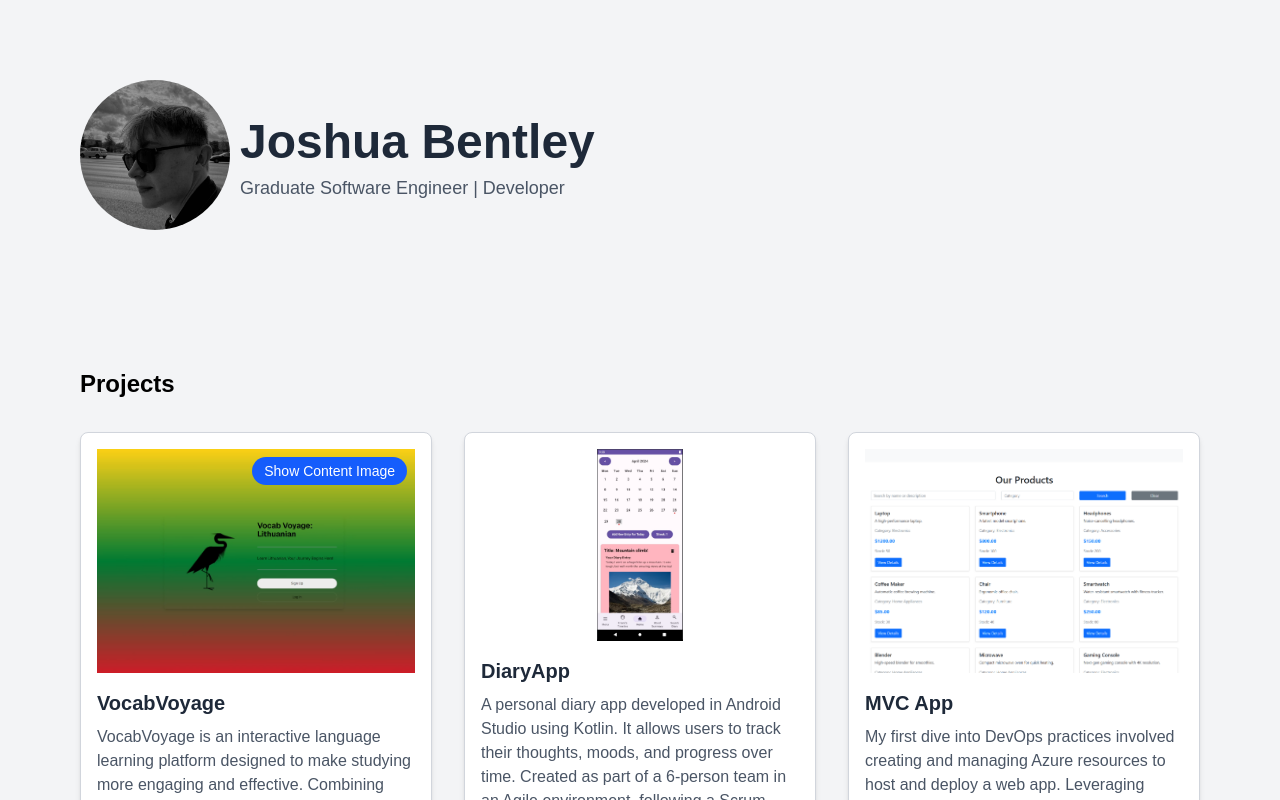
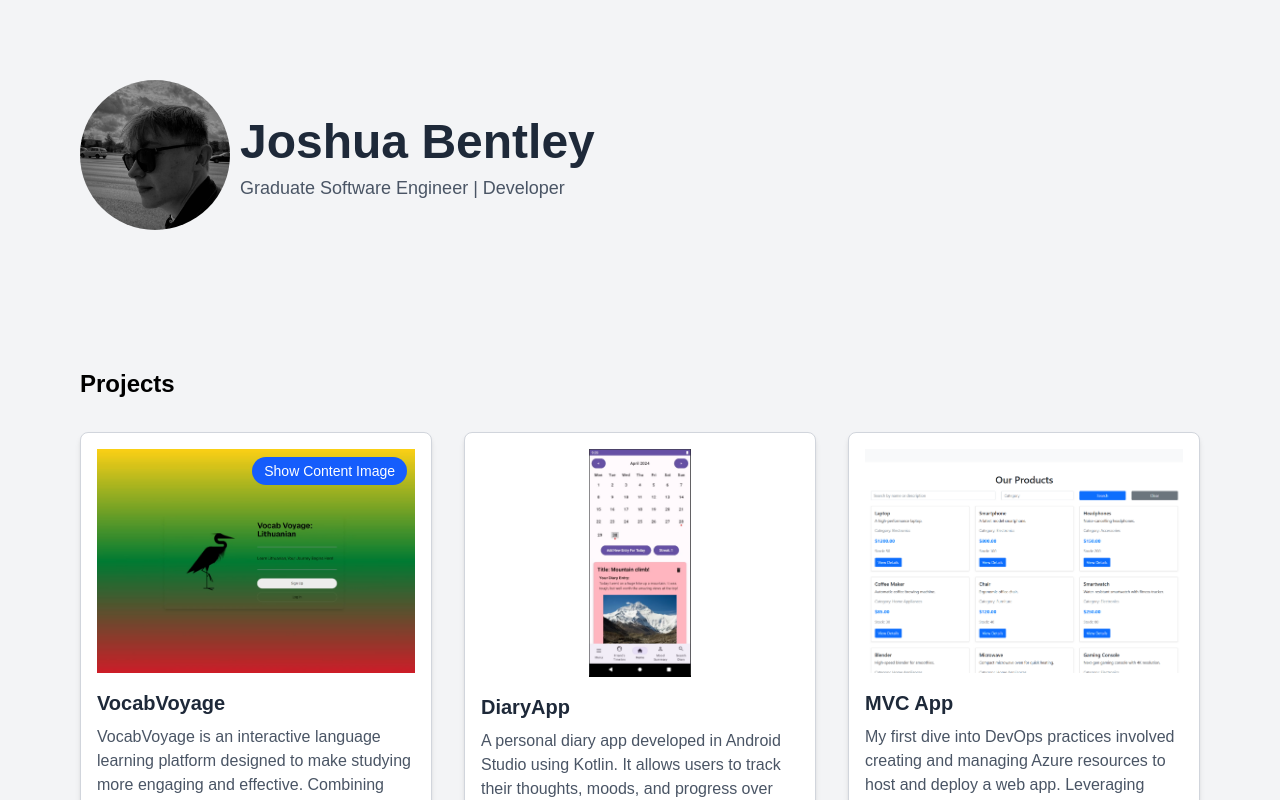
Before and after one commit to y1upp/JoshuaPortfolio, a Next.js app: page / in a window 1280 px wide. Shown: the top 800 px of the page. Built offline with nearby package versions, Linux system fonts and the light colour scheme.

Commit message:
hover effect, formatting changes

```diff
--- a/src/app/page.tsx
+++ b/src/app/page.tsx
@@ -48,8 +48,8 @@ export default function Home() {
             <div className="w-full h-56 mb-4 relative">
               {/* Toggle between images */}
               <Image
-                className="object-cover w-full h-full cursor-pointer"
-                src={showVocabVoyageImage ? "/VVHome.PNG" : "/VV.PNG"} // Toggle images based on state
+  className="object-cover w-full h-full cursor-pointer transition duration-300 ease-in-out hover:scale-105 hover:shadow-lg"
+  src={showVocabVoyageImage ? "/VVHome.PNG" : "/VV.PNG"} // Toggle images based on state
                 alt="VocabVoyage"
                 width={1080}
                 height={1080}
@@ -82,8 +82,8 @@ export default function Home() {
           <div className="border border-gray-300 p-4 rounded-lg shadow-md bg-white">
             <div className="w-full mb-4 relative">
               <Image
-                className="object-contain w-full h-48 cursor-pointer" // Adjusted height to prevent overflow
-                src="/DiaryApp.PNG"
+              className="object-contain w-full max-h-57 cursor-pointer transition-transform duration-300 hover:scale-105 rounded-lg"
+              src="/DiaryApp.PNG"
                 alt="DiaryApp"
                 width={1080}
                 height={1080} // Adjusted to fit within its container
@@ -107,8 +107,8 @@ export default function Home() {
           <div className="border border-gray-300 p-4 rounded-lg shadow-md bg-white">
             <div className="w-full h-56 mb-4 relative">
               <Image
-                className="object-cover w-full h-full cursor-pointer"
-                src="/Net.PNG"
+  className="object-cover w-full h-full cursor-pointer transition duration-300 ease-in-out hover:scale-105 hover:shadow-lg"
+  src="/Net.PNG"
                 alt="MVC"
                 width={1080}
                 height={1080}
```
